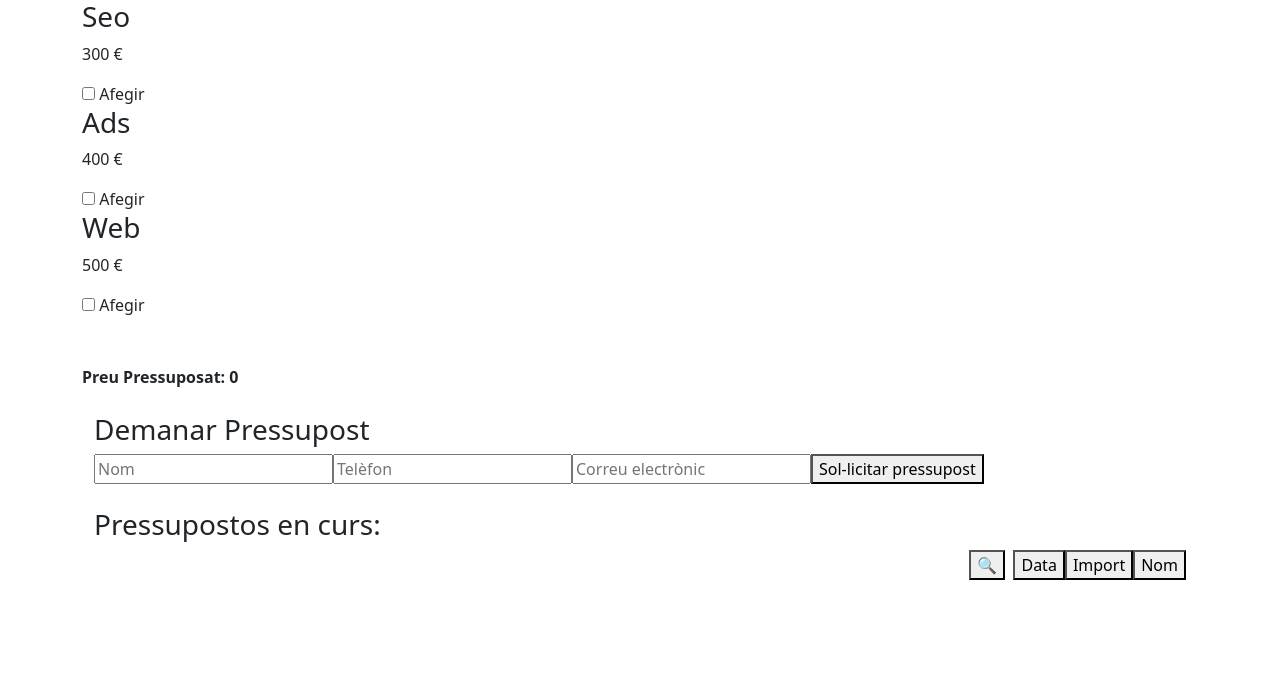
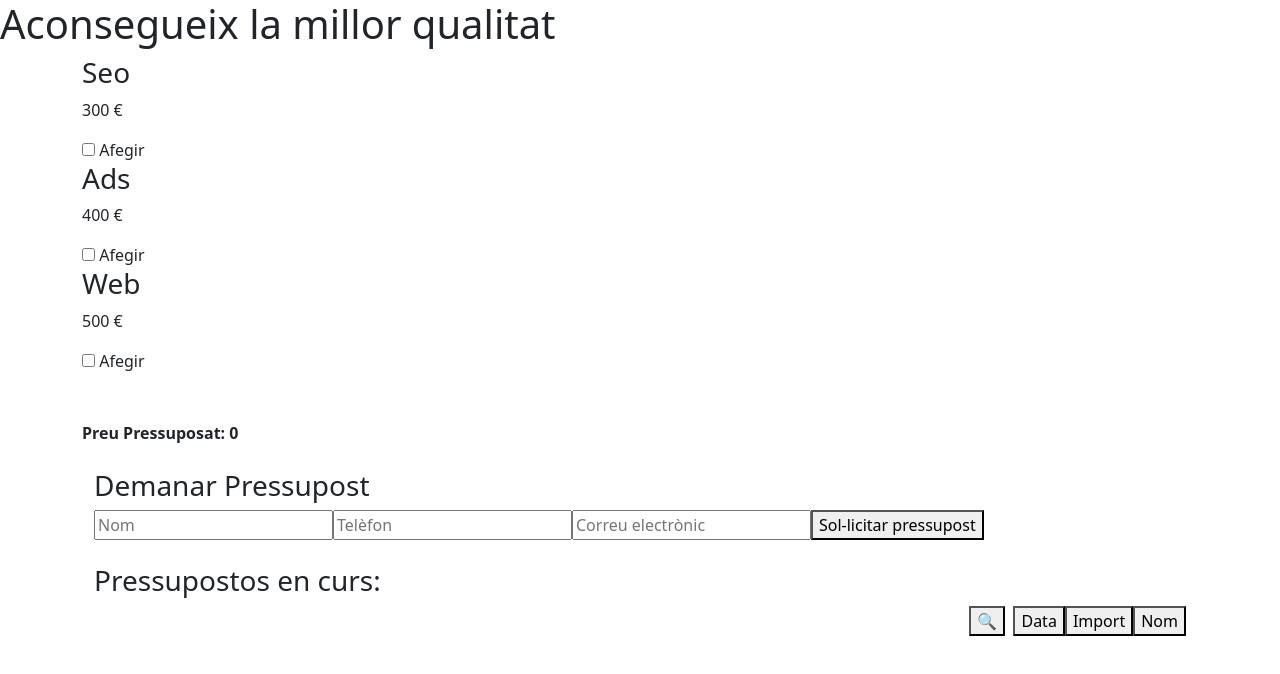
Before and after one commit to tutto-beep-bot/S6-budgets-app, an Angular app: page /welcome in a window 1280 px wide. Shown: the top 674 px of the page. Built offline with nearby package versions, Linux system fonts and the light colour scheme.

Commit message:
header component implemented

```diff
--- a/src/app/app.component.ts
+++ b/src/app/app.component.ts
@@ -1,10 +1,9 @@
 import { Component } from '@angular/core';
 import { RouterOutlet } from '@angular/router';
-import { WelcomeComponent } from './welcome/welcome.component';
 
 @Component({
   selector: 'app-root',
-  imports: [RouterOutlet, WelcomeComponent],
+  imports: [RouterOutlet],
   standalone: true,
   templateUrl: './app.component.html',
   styleUrl: './app.component.css'
--- /dev/null
+++ b/src/app/header/header.component.html
@@ -0,0 +1,3 @@
+<div class="header-banner">
+    <h1>Aconsegueix la millor qualitat</h1>
+  </div>
--- a/src/app/welcome/welcome.component.html
+++ b/src/app/welcome/welcome.component.html
@@ -1,3 +1,5 @@
+<app-header></app-header>
+
 <div class="container">
     @for (service of services; track service) {
     <form [formGroup]="form">
--- a/src/app/welcome/welcome.component.ts
+++ b/src/app/welcome/welcome.component.ts
@@ -6,10 +6,11 @@
 import { BudgetService } from '../services/budget.service';
 import { ClientFormComponent } from '../client-form/client-form.component';
 import { BudgetListComponent } from '../budget-list/budget-list.component';
+import { HeaderComponent } from '../header/header.component';
 
 @Component({
   selector: 'app-welcome',
-  imports: [ReactiveFormsModule, CommonModule, PanelComponent, ClientFormComponent, BudgetListComponent],
+  imports: [ReactiveFormsModule, CommonModule, PanelComponent, ClientFormComponent, BudgetListComponent, HeaderComponent],
   standalone: true,
   templateUrl: './welcome.component.html',
   styleUrl: './welcome.component.css'
```
Also changed, not shown: src/app/header/header.component.ts (added, +11 -0 lines), src/app/header/header.component.css (added), 1 other file (tests, documents, lock files or other folders).
